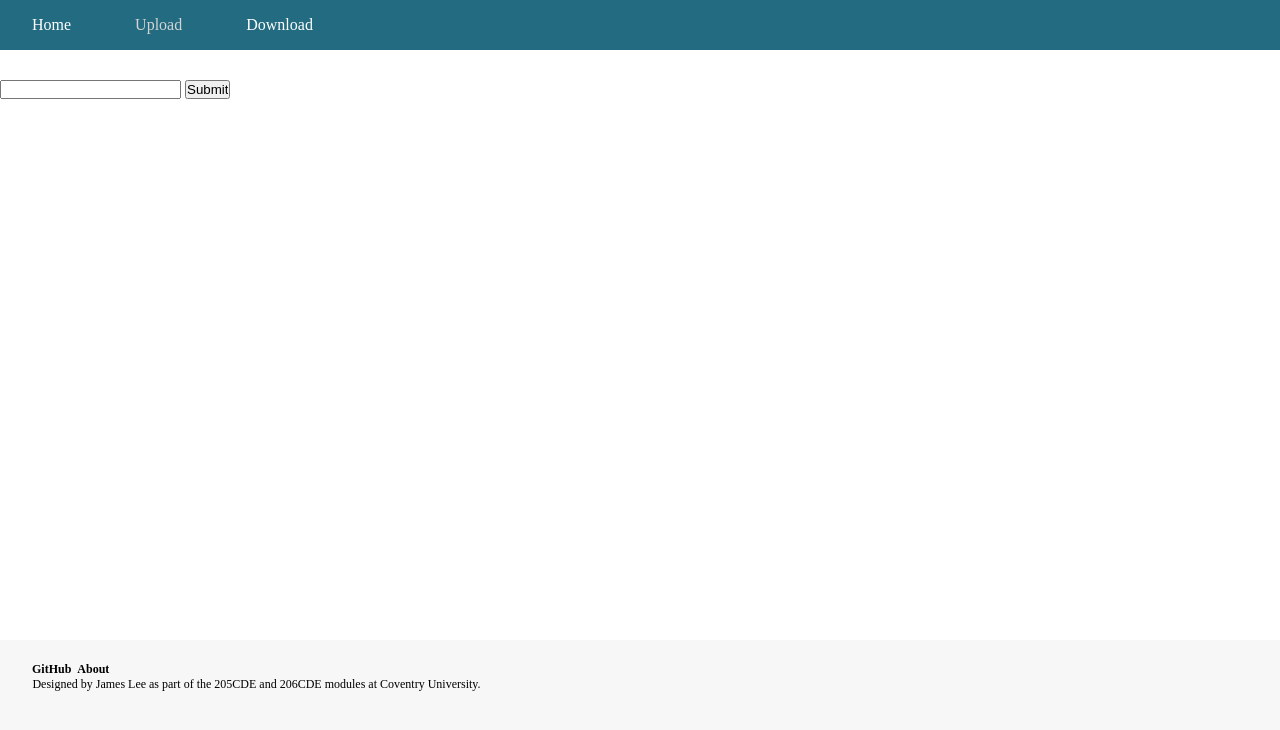
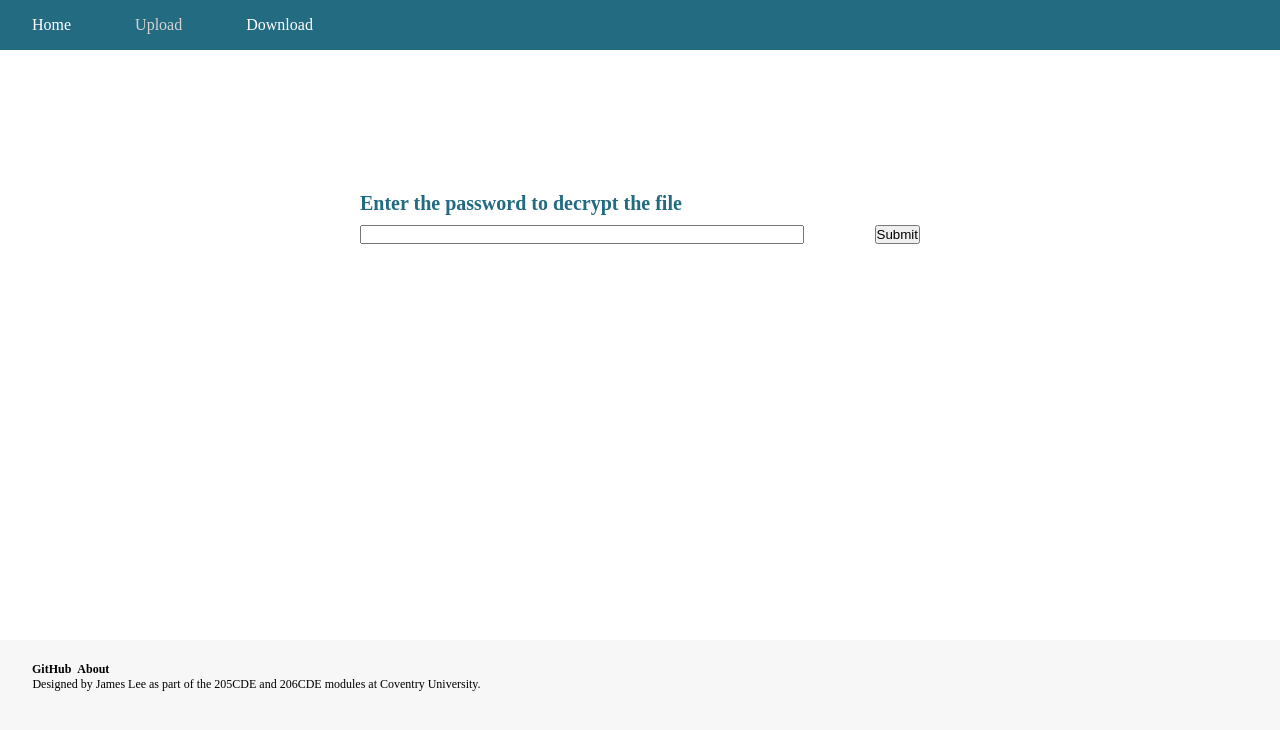
Before and after one commit to jamesl33/205CDE-Course-Work, a website: page pages/dynamic/download.html in a window 1280 px wide. Drawn offline with Linux system fonts and the light colour scheme.

Commit message:
Started styling download page

```diff
--- a/pages/dynamic/download.html
+++ b/pages/dynamic/download.html
@@ -13,9 +13,10 @@
 				<li><a class="active" href="/download/${id}">Download</a></li>
 			</ul>
 		</nav>
-		<div class="encode-form" style="padding-top: 5em">
+		<div class="decode-form">
+			<h2 style="font-size: 20px; color: #226B80; font-weight: bold; padding-bottom: 0.5em;">Enter the password to decrypt the file</h2>
 			<form action="/download/${id}" method="post" encType="multipart/form-data">
-				<input type="password" name="password"/ required>
+				<input type="password" name="password" required/>
 				<input type="submit"/>
 			</form>
 		</div>
--- a/public/css/styles.css
+++ b/public/css/styles.css
@@ -146,3 +146,18 @@
 	width: 100%;
 	font-size: 1em;
 }
+
+.decode-form {
+	width: 35em;
+	margin: 0 auto;
+	padding-top: 15%;
+}
+
+.decode-form input[type=password] {
+	width: 33em;
+	float: left;
+}
+
+.decode-form input[type=submit] {
+	float: right;
+}
```
